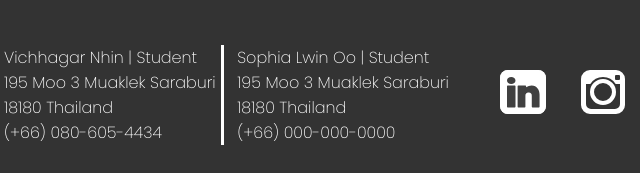
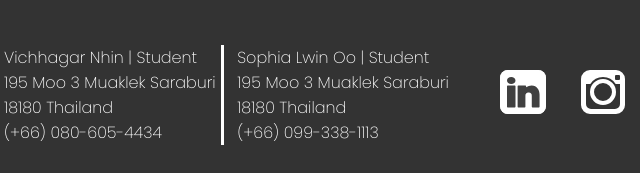
Before and after one commit to Vichhagar/MYTOWN, a plain HTML site: page index.html in a window 1280 px wide. Shown: the part 3240-3413 px from the top of the page, 370-1010 px from the left. Drawn offline with nearby package versions, Linux system fonts and the light colour scheme; some packages are replaced by stand-ins of ours.

Commit message:
Change Sophai's phone number

```diff
--- a/index.html
+++ b/index.html
@@ -202,7 +202,7 @@
                 <p class="address">
                     195 Moo 3 Muaklek Saraburi <br>
                     18180 Thailand <br>
-                    (+66) 000-000-0000
+                    (+66) 099-338-1113
                 </p>
             </div>
             <div class="fotter-logos">
```
